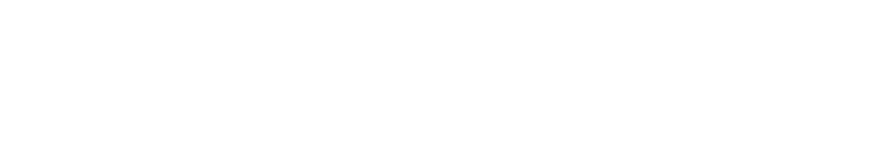
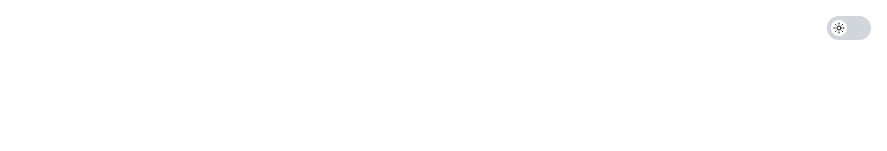
Before and after one commit to ronronoa/Point-of-Sale, a React (Vite) app: page /login in a window 1280 px wide. Shown: the top 151 px of the page, without its empty margins (393-1280 px from the left). Built offline with nearby package versions, Linux system fonts and the light colour scheme.

Commit message:
Add Theme Toggle in Login Form

```diff
--- a/src/pages/Login.jsx
+++ b/src/pages/Login.jsx
@@ -11,6 +11,7 @@
 import { Input } from "@/components/ui/input";
 import { Navigate, useNavigate } from "react-router";
 import { useAuth } from "../contexts/AuthContext";
+import ThemeToggle from "../components/Layout/ThemeToggle";
 
 export default function Login() {
   // const [form, setForm] = useState({username: "", password: ""})
@@ -60,7 +61,11 @@
     }
   };
   return (
-    <div className="flex items-center justify-center min-h-screen">
+    <>
+    <div className="flex items-center justify-center min-h-screen relative">
+      <nav className="absolute top-0 right-0 p-4">
+      <ThemeToggle />
+      </nav>
       <div className="w-full max-w-md space-y-8 p-6 text-center">
         <div className="mx-auto h-12 w-12 rounded-lg bg-primary flex items-center justify-center mb-4">
           <Store className="h-6 w-6 text-primary-foreground" />
@@ -130,5 +135,6 @@
         </Card>
       </div>
     </div>
+    </>
   );
 }
```
